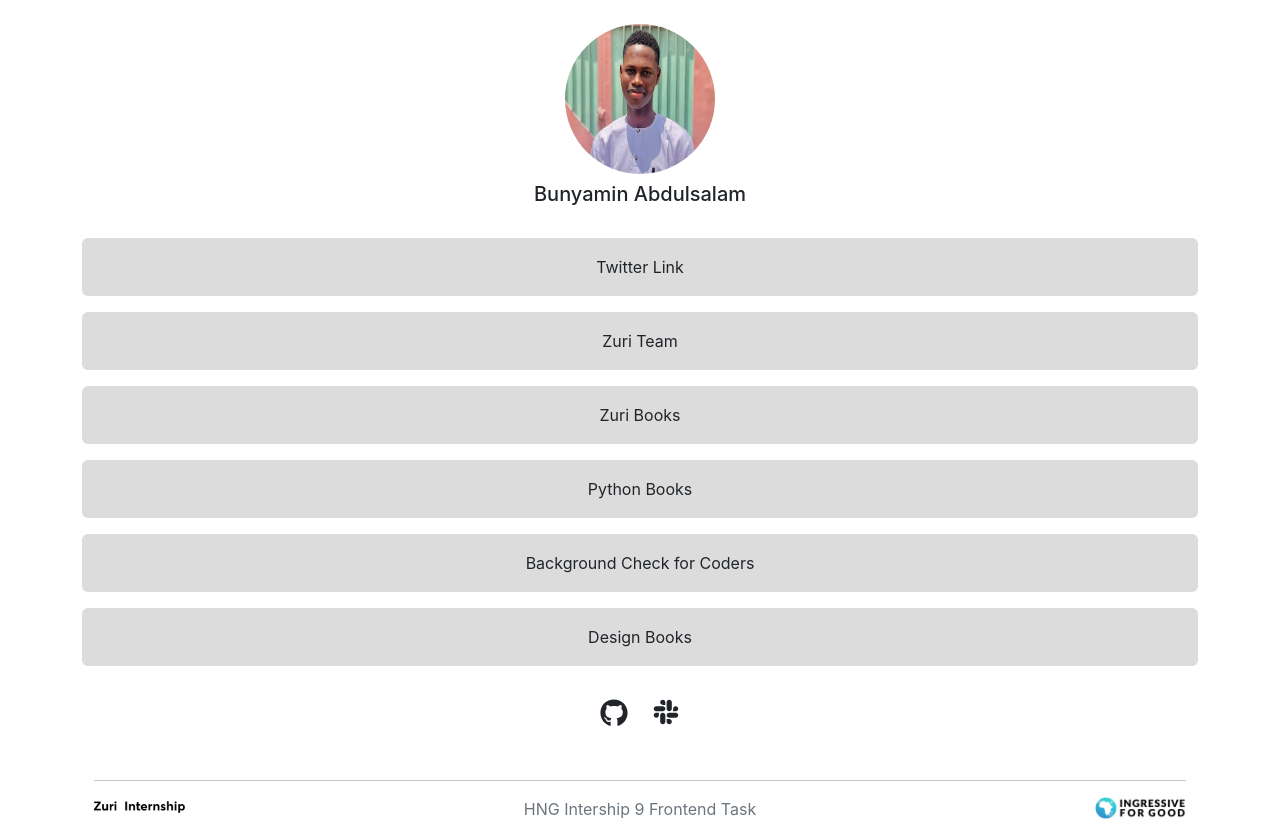
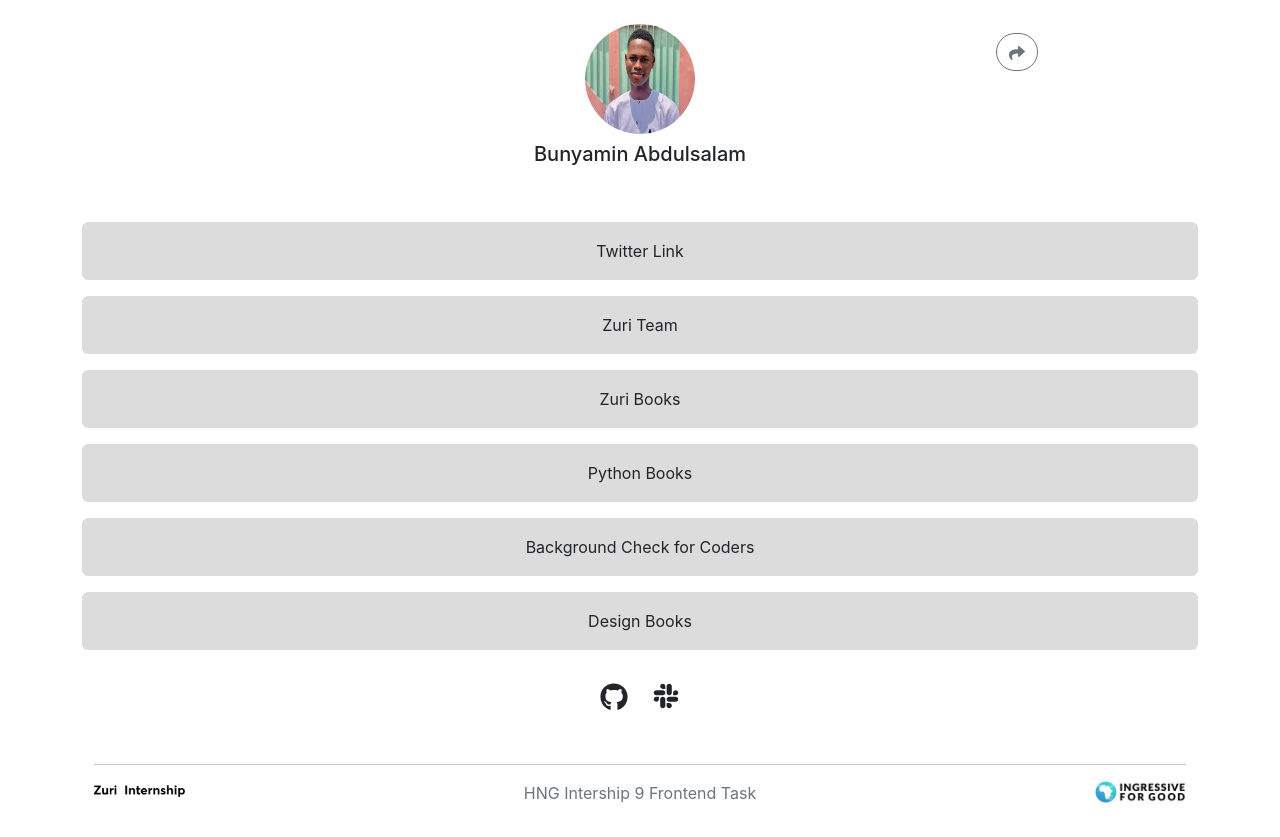
Before and after one commit to olalekan67/zuritask2, a React (Create React App) app: page / in a window 1280 px wide. Built offline with nearby package versions, Linux system fonts and the light colour scheme.

Commit message:
minor edits

```diff
--- a/src/App.css
+++ b/src/App.css
@@ -3,16 +3,29 @@
 } */
 
 #profile_img{
-  height: 150px;
-  width: 150px;
+  height: 110px;
+  width: 110px;
   border-radius: 50%;
 }
-.btn{
+.profile-btn{
+  width: fit-content;
+  position: relative;
+  z-index: 1;
+  margin-top: -17em;
+  margin-right: 10em;
+}
+.btns{
   background-color: gainsboro;
   padding: 1em 0em;
   margin-bottom: 1em;
 }
-.btn:hover{
+.btns:hover{
   background-color: grey;
   color: black;
 }
+
+@media(max-width: 600px){
+  .profile-btn{
+    margin-right: 0em;
+  }
+}
--- a/src/component/Links.jsx
+++ b/src/component/Links.jsx
@@ -6,22 +6,22 @@ function Links() {
      <section>
           <div>
                <a href="https://twitter.com/olalekan103" target='_blank' rel='noreferrer'>
-                    <button className='btn w-100' id='twitter'>Twitter Link</button>
+                    <button className='btn btns w-100' id='twitter'>Twitter Link</button>
                </a>
                <a href="https://training.zuri.team/"  target='_blank' rel='noreferrer'>
-                    <button className="btn w-100" id='btn_zuri'>Zuri Team</button>
+                    <button className="btn btns w-100" id='btn_zuri'>Zuri Team</button>
                </a>
                <a href="http://books.zuri.team"  target='_blank' rel='noreferrer'>
-                    <button className="btn w-100" id='books'>Zuri Books</button>
+                    <button className="btn btns w-100" id='books'>Zuri Books</button>
                </a>
                <a href="https://books.zuri.team/python-for-beginners?ref_id=<Bunyamin Abdulsalam>"  target='_blank' rel='noreferrer'>
-                    <button className="btn w-100" id='book_python'>Python Books</button>
+                    <button className="btn btns w-100" id='book_python'>Python Books</button>
                </a>
                <a href="https://background.zuri.team"  target='_blank' rel='noreferrer'>
-                    <button className="btn w-100" id='pitch'>Background Check for Coders</button>
+                    <button className="btn btns w-100" id='pitch'>Background Check for Coders</button>
                </a>
                <a href="https://books.zuri.team/design-rules"  target='_blank' rel='noreferrer'>
-                    <button className="btn w-100" id='book_design'>Design Books</button>
+                    <button className="btn btns w-100" id='book_design'>Design Books</button>
                </a>
      </div>
           <div className='d-flex flex-row justify-content-center gap-3 gap-md-4 mt-2'>
--- a/src/component/Profile.jsx
+++ b/src/component/Profile.jsx
@@ -1,13 +1,17 @@
 import React from 'react'
 import profileImg from './assets/profile-img.jpg'
+import { FaShare } from 'react-icons/fa'
 
 function Profile() {
   return (
     <div className='mx-auto py-4 d-flex flex-column text-center'>
-        <img src={profileImg} alt="" id='profile_img' className='text-center mx-auto'/>
+        <img src={profileImg} alt="" id='profile_img' className='text-center img-fuid mx-auto'/>
         <h5 id='name' className='pt-2'>Bunyamin Abdulsalam</h5>
         <h5 id='twitter' className='d-none'>olalekan103</h5>
         <h5 className="d-none" id='slack'>Bunyamin Abdulsalam</h5>
+        <div className='position-top ms-auto'>
+          <button className='btn btn-outline-secondary rounded-pill col-1 profile-btn'><FaShare /></button>
+        </div>
     </div>
   )
 }
```
